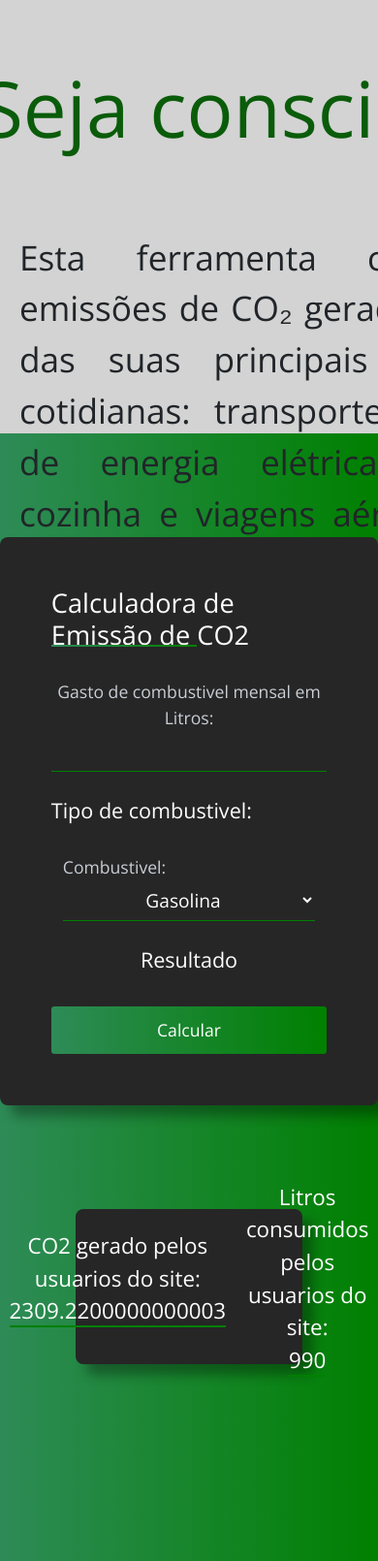
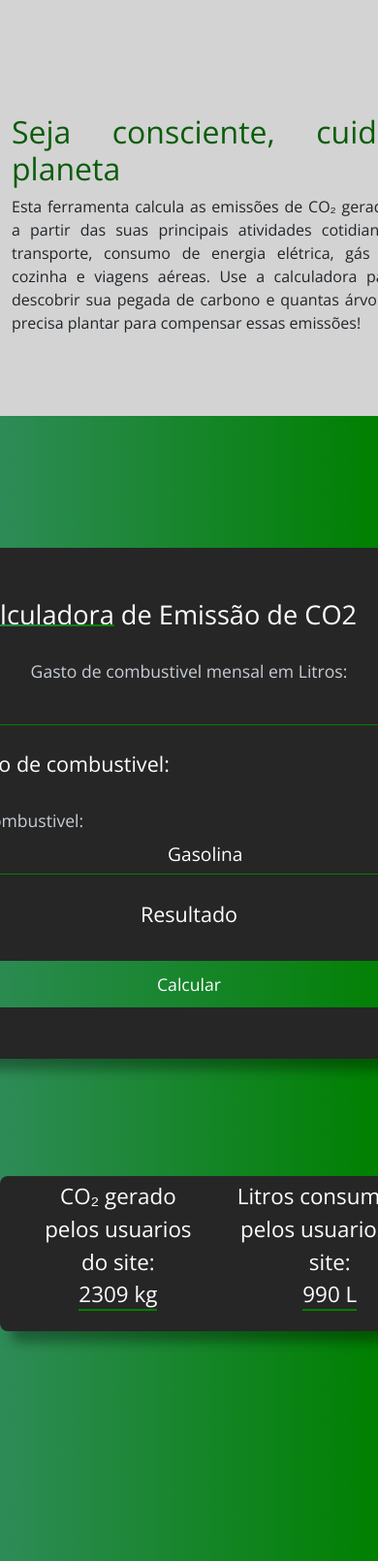
Before and after one commit to Pibonora/Projeto-integrador-3, a PHP site: page /pi3/projeto.php in a window 390 px wide; the page is wider, and only the part inside the window is pictured. Shown: the part 243-1853 px from the top of that part at 97% size. Run offline with PHP 8.4, Linux system fonts and the light colour scheme; data comes from the database, SQL or seed files in the repository; some libraries are stand-ins or nearby versions.

Commit message:
atualizações finais PI-3

```diff
--- a/assets/script.js
+++ b/assets/script.js
@@ -8,28 +8,24 @@ function calcular(){
     var gasolina = 2.31;
     var diesel = 2.68;
     var etanol = 2.3 ;
+    var arvore = 1;
     if (operador === "gasolina") {
         resultado = input * gasolina;
+        mensagem = "kg de CO₂ " + " equivalem a " + arvore*input + " árvores ";
       } else if (operador === "etanol") {
         resultado = input * etanol;
+        mensagem = "kg de CO₂ " + " equivalem a " + arvore*input + " árvores ";
       } else  {
         resultado = input * diesel;
+        mensagem = "kg de CO₂ " + " equivalem a " + arvore*input + " árvores ";
       }
       resultado = resultado.toFixed(2);
       document.getElementById("total").removeAttribute("hidden");
-      document.getElementById("total").value = resultado;
+      document.getElementById("total").value = resultado+mensagem;
 
       //cria um botao para aparecer depois que ele calcular
-      /*var botaoenviar = document.createElement("button");
-      botaoenviar.type = "submit";
-      botaoenviar.textContent = "Enviar";
-      document.body.for .appendChild(botaoenviar);*/
       document.getElementById("enviar").removeAttribute("hidden");
-
-
-
 }
-//document.getElementById("calcular").addEventListener("click", calcular);
 
 document.getElementById('menu-icon').addEventListener('click', function () {
   var navList = document.getElementById('main-btn');
--- a/assets/style.css
+++ b/assets/style.css
@@ -195,7 +195,19 @@ nav{
     text-decoration: none;
     margin: 0;
 }
+.vejamaisSobre{
+    padding: 0.4rem;
+    text-decoration: none;
+    margin: 0;
+}
 .vejamais:hover{
+    animation-name: anima;
+    animation-duration: 0.5s;
+    animation-timing-function: ease-in-out;
+    animation-iteration-count: infinite;
+    animation-direction: alternate;
+}
+.vejamaisSobre:hover{
     animation-name: anima;
     animation-duration: 0.5s;
     animation-timing-function: ease-in-out;
@@ -407,54 +419,16 @@ select{
 @media only screen and (max-width: 800px){
     #ftmenu{
         height: auto;
+        width: 800px;
     }
-    .conteudo{
-        margin: -2rem;
-    }
-    .menu-btn{
-        display: flex;
-        margin-top: 2rem;
-    }
-    .navbar.open{
-        left: 0;
-    }
-    .main-btn{
-        display: flex;
-        flex-direction: column;
-        /* position: absolute; */
-        width: 100%;
-
-    }
-    .main-btn.show {
-        display: flex;
-    }
-}
-@media (max-width: 770px){
-    #ftmenu{
-        height: auto;
+    #ftmenu a{
+        margin-left: -15rem;
     }
     .sessao{
-        width: 100%;
+        height: 10rem;
     }
-    .sessao p{
-        height: 15rem;
-        display: block;
-        font-size: 1rem;
-    }
-    .sessao img{
-        width: 15rem;
-        height: 15rem;
-    }
-    .vejamais2{
-        margin-top: -5rem;
-
-    }
-    .h1-2{
-        margin-left: -2rem;
-    }
-    .imagem2{
-        width: 100%;
-
+    iframe{
+        display: none;
     }
     .menu-btn{
         display: flex;
@@ -467,18 +441,51 @@ select{
         display: flex;
         flex-direction: column;
         width: 100%;
-
     }
     .main-btn.show {
         display: flex;
     }
+    .imagem1, .imagem2, .imagem3{
+        display: none;
+    }
+    .vejamais{
+        display: none;
+    }
+     .social{
+        margin-left: -30rem;
+    }
+    .logocabecalho{
+        display: none;
+    }
+    .textp{
+        margin-top: 0.8rem;
+    }
+    #fundo2{
+        margin-top: -1rem;
+        height: 25rem;
+    }
+    .exibir{
+        padding: 2rem;
+        width: 30rem;
+        height: 10rem;
+    }
+    .form-container{
+        height: auto;
+        margin-top: 5rem;
+        margin-bottom: -8rem;
+    }
 }
-@media (max-width: 580px){
+@media only screen and (max-width: 750px){
     #ftmenu{
         height: auto;
-        width: 77rem;
+        width: 750px;
     }
-
+    #ftmenu a{
+        margin-left: -15rem;
+    }
+    .sessao{
+        height: 10rem;
+    }
     .menu-btn{
         display: flex;
         margin-top: 2rem;
@@ -490,43 +497,219 @@ select{
         display: flex;
         flex-direction: column;
         width: 100%;
-
     }
     .main-btn.show {
         display: flex;
     }
-    #ftmenu p{
-        font-size: 3rem;
+    .imagem1, .imagem2, .imagem3{
+        display: none;
+    }
+    .vejamais{
+        display: none;
+    }
+    .footer-clean{
+        width: 750px;
+        height: auto;
+
+    }
+    footer .container{
+        margin-left: -1rem;
+    }
+
+    .row {
+        width: 750px;
+    }
+     .item{
+        width: 750px;
+    }
+    .social{
+        margin-left: 0;
+    }
+    .logocabecalho{
+        display: none;
+    }
+    .textp{
+        margin-top: 0.8rem;
+    }
+    #fundo2{
+        margin-top: -1rem;
+        height: 25rem;
+    }
+    .exibir{
+        padding: 2rem;
+        width: 30rem;
+        height: 10rem;
+    }
+    .form-container{
+        height: auto;
+        margin-top: 5rem;
+        margin-bottom: -8rem;
+    }
+}
+@media only screen and (max-width: 650px){
+    .container{
+        width:500px;
+    }
+    #ftmenu{
+        height: auto;
+        width: 650px;
     }
     #ftmenu a{
-        font-size: 3rem;
+        margin-left: -12rem;
     }
-    #ftmenu span{
-        font-size: 2.5rem;
+    .sessao{
+        height: 7rem;
+        width: 200px;
     }
-    .container h1{
-        font-size: 5rem;
-        margin-bottom: 5rem;
+    .conteudo{
+        width: 650px;
+    }
+    .conteudo p{
+        width: 500px;
+    }
+    .sessao p{
+        font-size: 0.8rem;
+    }
+    .menu-btn{
+        display: flex;
+        margin-top: 2rem;
+    }
+    .navbar.open{
+        left: 0;
+    }
+    .main-btn{
+        display: flex;
+        flex-direction: column;
+        width: 100%;
+    }
+    .main-btn.show {
+        display: flex;
+    }
+    .imagem1, .imagem2, .imagem3{
+        display: none;
     }
     .vejamais{
-        font-size: 2.5rem;
-        padding: 1rem;
-        margin-top: 3rem;
+        display: none;
+    }
+
+    .footer-clean{
+        width: 650px;
+        height: auto;
+    }
+    footer .container{
+        margin-left: -3rem;
+    }
+    .logocabecalho{
+        display: none;
     }
     .conteudo p{
-        font-size: 2.2rem;
-        margin-left: 2.5rem;
+        font-size: 1rem;
+        width: 400px;
     }
-    .imagem, .imagem2{
+     .textp{
+        margin-top: 0.8rem;
+        font-size: 1.5rem;
+    }
+    .conteudo h2{
+        width: 400px;
+        margin-top: -2rem;
+    }
+    #fundo2{
+        margin-top: -1rem;
+        height: 25rem;
+    }
+    .exibir{
+        padding: 2rem;
+        width: 30rem;
+        height: 10rem;
+    }
+    .form-container{
+        height: auto;
+        margin-top: 5rem;
+        margin-bottom: -8rem;
+    }
+}
+
+@media only screen and (max-width: 600px){
+    .container{
+        width:500px;
+    }
+    #ftmenu{
+        height: auto;
+        width: 600px;
+    }
+    #ftmenu a{
+        margin-left: -12rem;
+    }
+    .sessao{
+        height: 7rem;
+        width: 200px;
+    }
+    .conteudo{
+        width: 600px;
+    }
+    .conteudo p{
+        width: 500px;
+    }
+    .sessao p{
+        font-size: 0.8rem;
+    }
+    .menu-btn{
+        display: flex;
+        margin-top: 2rem;
+    }
+    .navbar.open{
+        left: 0;
+    }
+    .main-btn{
+        display: flex;
+        flex-direction: column;
+        width: 100%;
+    }
+    .main-btn.show {
+        display: flex;
+    }
+    .imagem1, .imagem2, .imagem3{
         display: none;
     }
-    .espaco{
-        margin-top: 30rem;
+    .vejamais{
+        display: none;
     }
-    .vejamais2{
-        font-size: 2rem;
-        padding: 1rem;
-        margin-top: 1.5rem;
-        margin-bottom: 1.5rem;
+
+    .footer-clean{
+        width: 620px;
+        height: auto;
+    }
+    footer .container{
+        margin-left: -3rem;
+    }
+    .logocabecalho{
+        display: none;
+    }
+    .conteudo p{
+        font-size: 1rem;
+        width: 400px;
+    }
+     .textp{
+        margin-top: 0.8rem;
+        font-size: 1.5rem;
+    }
+    .conteudo h2{
+        width: 400px;
+        margin-top: -2rem;
+    }
+    #fundo2{
+        margin-top: -1rem;
+        height: 25rem;
+    }
+    .exibir{
+        padding: 2rem;
+        width: 30rem;
+        height: 10rem;
+    }
+    .form-container{
+        height: auto;
+        margin-top: 5rem;
+        margin-bottom: -8rem;
     }
 }
--- a/contato.php
+++ b/contato.php
@@ -26,7 +26,7 @@
     <input type="text" name="txtmensagem" id="email" placeholder="Digite sua mensagem" required/>
     </div>
     <div class="form-field submit-field" >
-    <input type="submit" class="vejamais" value="Enviar " id="btnEnviar"  onclick="return validar()">
+    <input type="submit" class="vejamais" value="Enviar " id="btnEnviar">
     </div>
   </form>
 </div>
--- a/inserirconsumo.php
+++ b/inserirconsumo.php
@@ -1,5 +1,4 @@
 <?php
-
         $litro=$_POST['litro'];
         $combustivel=$_POST['combustivel'];
         $resultado = $_POST['total'];
@@ -11,5 +10,4 @@
         or die ("Não inserido".mysqli_error($conexao));
         echo "<h2> Cadastro inserido com sucesso</h2>";
         header("location:projeto.php");//comando para REDIRECIONAR a página
-
 ?>
--- a/projeto.php
+++ b/projeto.php
@@ -7,7 +7,7 @@
 </div>
 </div>
 <div class="container mid">
-    <div class="imagem">
+    <div class="imagem1">
         <img src="assets/plantar.jpg" alt="" class="fotinha">
     </div>
     <div class="conteudo">
@@ -63,11 +63,11 @@
     <div class="exibir">
         <?php
     include_once("conexao.php");
-    $consulta = mysqli_query($conexao," select sum(co2) as 'CO2', sum(litros) as 'Litros' from informacoes"); //executa a consulta sql
+    $consulta = mysqli_query($conexao," select round(sum(co2)) as 'CO2', sum(litros) as 'Litros' from informacoes"); //executa a consulta sql
     $linha = mysqli_fetch_assoc($consulta); //carrega a primeira linha
     ?>
-        <p> CO2 gerado pelos usuarios do site: <span class="linha"><br><?php  echo $linha['CO2'] ;?></span></p>
-        <p>Litros consumidos pelos usuarios do site:<span class="linha"> <br><?php  echo $linha['Litros'];?></span></p>
+        <p> CO₂ gerado pelos usuarios do site: <span class="linha"><br><?php  echo $linha['CO2'] ;?> kg</span></p>
+        <p>Litros consumidos pelos usuarios do site:<span class="linha"> <br><?php  echo $linha['Litros'];?> L</span></p>
     </div>
     <?php
     include_once "footer.php";
```
Also changed, not shown: index.php (+9 -9 lines), sobre.php (+6 -6 lines), 1 other file. Lines whose indentation alone changed are shown as unchanged.
